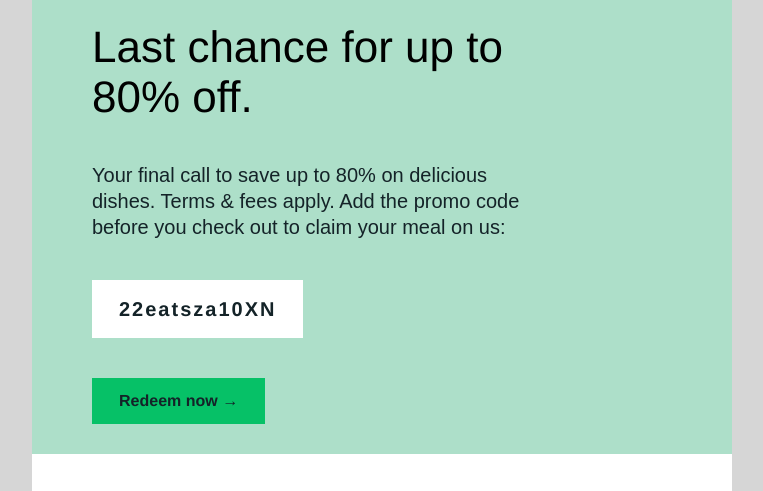
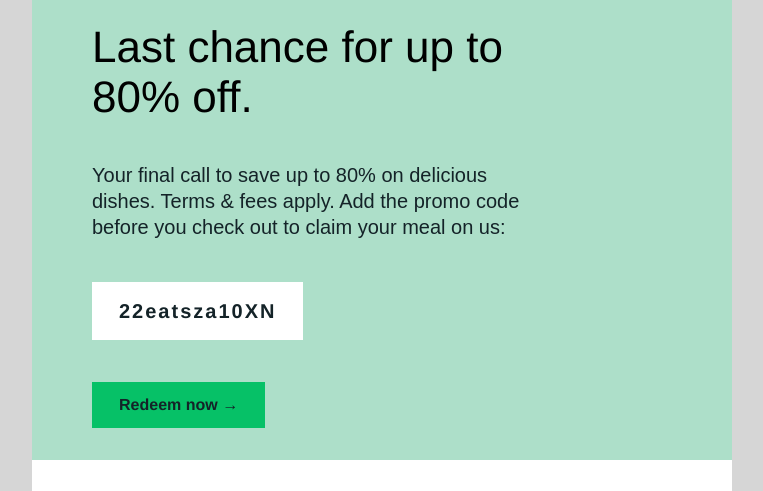
Before and after one commit to DorcasKomane/uber-eats-email, a plain HTML site: page uber.html in a window 1280 px wide. Shown: the part 116-607 px from the top of the page, without its empty margins (258-1021 px from the left). Drawn offline with Linux system fonts and the light colour scheme.

Commit message:
Revised styling to resolve MSO issues in the header section.

```diff
--- a/uber.html
+++ b/uber.html
@@ -58,30 +58,40 @@
                         <!--HEADER SECTION-->
                         <div class="one-col" style="text-align:left;margin:0;max-width:700px;font-size:0;background-color:#ADDFC9;">
                             <!--[if mso]>
-                            <table role="presentation" width="100%">
+                            <table role="presentation" width="100%" style="background-color:#ADDFC9;">
                             <tr>
                             <td style="width:80%;padding:0;" valign="top">
                             <![endif]-->
                             <div class="" style="width:80%;max-width:560px;display:inline-block;vertical-align:top;">
                                 <div class="header-col-1"  style="padding:0;">
                                     <h1 style="margin:40px 40px 20px 60px;font-family:Helvetica,Arial,sans-serif;font-size:44px;font-weight:400;line-height:50px;text-align:left;color:142328;">Last chance for up to 80% off.</h1>
-                                    <p style="margin:40px 40px 0 60px;font-family:Arial,sans-serif;font-size:20px;line-height:26px;text-align:left;color:#142328;">
+                                    <p style="margin:40px 40px 0px 60px;font-family:Arial,sans-serif;font-size:20px;line-height:26px;text-align:left;color:#142328;">
                                         Your final call to save up to 80% on delicious dishes. Terms & fees apply. Add the promo code before you check out to claim your meal on us:
                                     </p>
-                                    <table style="border-spacing:0;padding:40px 40px 0 60px">
+                                    <table style="border-spacing:0;padding:0px 40px 0 0px; margin-left:60px">
+                                        <tr>
+                                        	<td style="height:40px;"></td>
+                                        </tr>
                                         <tr>
                                             <td class="btn" style="background-color:#ffffff;">
                                                 <a href="https://www.ubereats.com/za" target="_blank" style="font-family:Helvetica,Arial,sans-serif!important;font-size:20px;font-weight:500;line-height:34px;text-decoration:none;color:#142328;
                                                     background: #ffffff;border:1px solid #ffffff;padding: 10px 25px;display: inline-block;letter-spacing: 2px;"><strong>22eatsza10XN</strong></a>
                                             </td>
                                         </tr>
+                                        <tr>
+                                        	<td style="height:40px;"></td>
+                                        </tr>
                                     </table>
-                                    <table style="border-spacing:0;padding:40px 40px 30px 60px">
+
+                                    <table style="border-spacing:0;padding:0px 40px 0px 0px; margin-left: 60px;">
                                         <tr>
-                                            <td class="btn" style="background-color:#06C167;">
+                                            <td class="btn" style="background-color:#06C167;border-spacing:0;">
                                                 <a href="https://www.ubereats.com/za" target="_blank" style="font-family:Helvetica,Arial,sans-serif!important;font-size:16px;font-weight:500;line-height:22px;text-decoration:none;color:#142328;
                                                     background:#06C167;border:1px solid #06C167;padding: 10px 25px;display: inline-block;"><strong>Redeem now &rarr;</strong></a>
                                             </td>
+                                        </tr>
+                                        <tr>
+                                        	<td style="height:30px;"></td>
                                         </tr>
                                     </table>
                                 </div>
@@ -156,7 +166,7 @@
                             <!--[if mso]>
                             <table role="presentation" width="100%">
                             <tr>
-                            <td valign="top" style="width:50%;padding:10px;">
+                            <td valign="top" style="width:50%;padding:10px;max-width:296px;">
                             <![endif]-->
                             <div class="column" style="width:100%;max-width:296px;display:inline-block;vertical-align:top;">
                                 <div style="padding:10px;">
```
